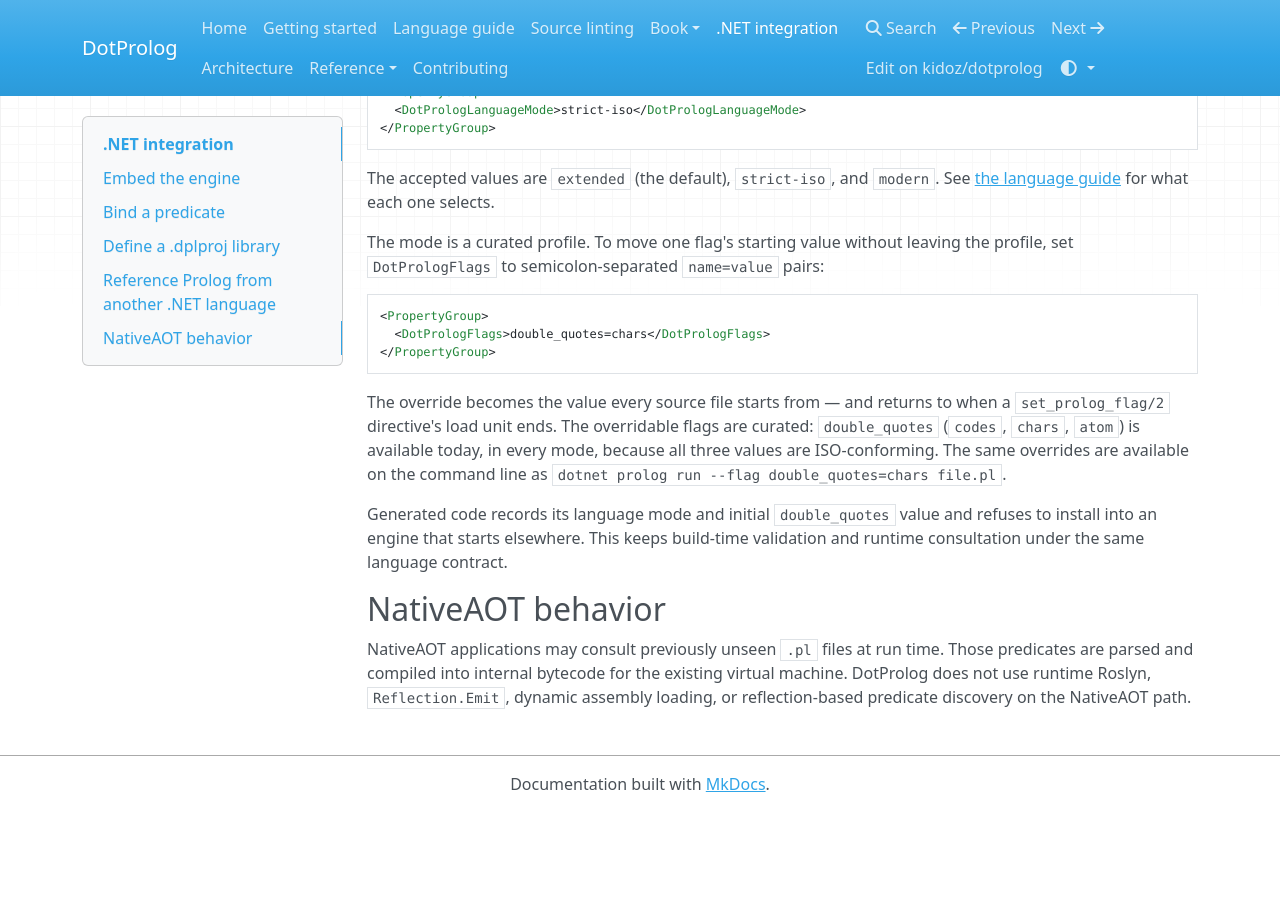
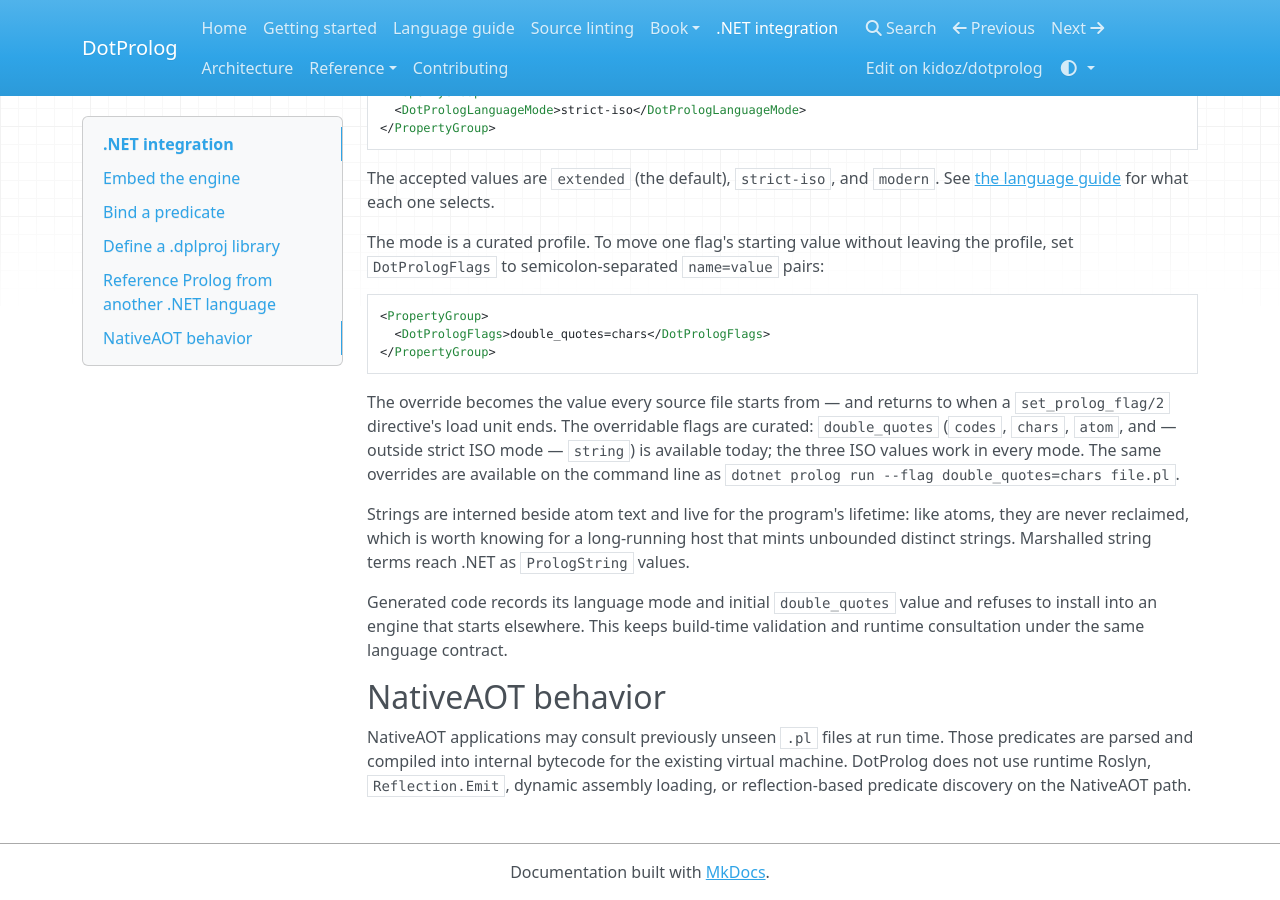
Before and after one commit to kidoz/dotprolog, an MkDocs documentation site: the page built from docs/dotnet-integration.md, in a window 1280 px wide and 900 px high, scrolled down 2004 px. Built offline with MkDocs 1.6.1, drawn with Linux system fonts in a browser that asks for light colours; nearby versions of some CDN libraries; before the commit the page ends 2816 px from its top, so only the background shows below that.

Commit message:
Record the string type in the docs, ledger, and changelog

```diff
--- a/docs/dotnet-integration.md
+++ b/docs/dotnet-integration.md
@@ -122,9 +122,13 @@ The mode is a curated profile. To move one flag's starting value without leaving
 
 The override becomes the value every source file starts from — and returns to when a
 `set_prolog_flag/2` directive's load unit ends. The overridable flags are curated:
-`double_quotes` (`codes`, `chars`, `atom`) is available today, in every mode, because all three
-values are ISO-conforming. The same overrides are available on the command line as
-`dotnet prolog run --flag double_quotes=chars file.pl`.
+`double_quotes` (`codes`, `chars`, `atom`, and — outside strict ISO mode — `string`) is available
+today; the three ISO values work in every mode. The same overrides are available on the command
+line as `dotnet prolog run --flag double_quotes=chars file.pl`.
+
+Strings are interned beside atom text and live for the program's lifetime: like atoms, they are
+never reclaimed, which is worth knowing for a long-running host that mints unbounded distinct
+strings. Marshalled string terms reach .NET as `PrologString` values.
 
 Generated code records its language mode and initial `double_quotes` value and refuses to install
 into an engine that starts elsewhere. This keeps build-time validation and runtime consultation
```
Also changed, not shown: CHANGELOG.md (+15 -0 lines), README.md (+6 -3 lines), docs/language-guide.md (+3 -1 lines), docs/reference/iso-processor-characteristics.md (+8 -0 lines), docs/reference/swi-compatibility.md (+5 -5 lines).
